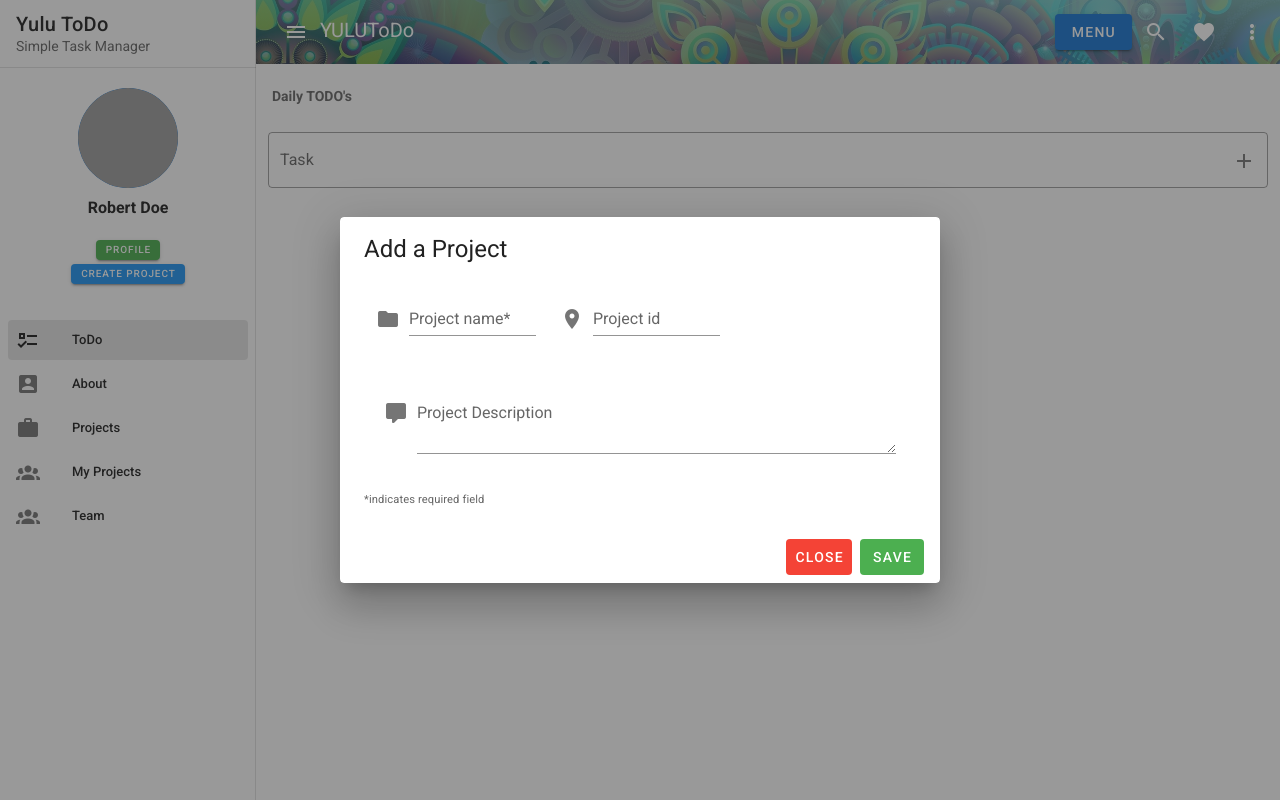
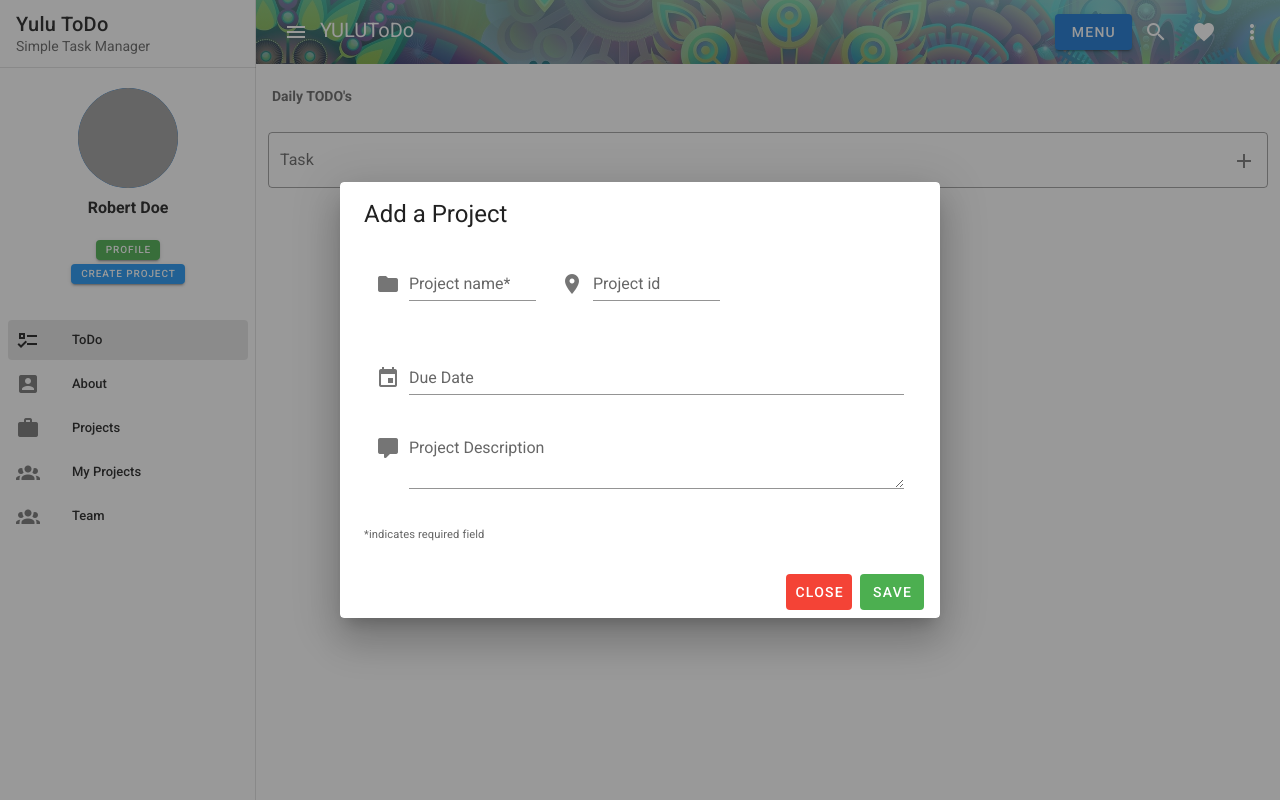
Before and after one commit to suthaharan/BasicVuetify, a Vue app in the folder vuetify-todo/: page / in a window 1280 px wide. Both pictures are taken after a click on the button "CREATE PROJECT". Built offline with nearby package versions, Linux system fonts and the light colour scheme; grey boxes are pictures that could not be loaded.

Commit message:
adding a calendar selection to form dropdown, date-fns yarn

```diff
--- a/vuetify-todo/package.json
+++ b/vuetify-todo/package.json
@@ -9,6 +9,7 @@
   },
   "dependencies": {
     "core-js": "^3.8.3",
+    "date-fns": "^2.29.3",
     "vue": "^2.6.14",
     "vue-router": "^3.5.1",
     "vuetify": "^2.6.0"
--- a/vuetify-todo/src/components/PopupProject.vue
+++ b/vuetify-todo/src/components/PopupProject.vue
@@ -1,18 +1,8 @@
 <template>
     <v-row justify="center">
-      <v-dialog
-        v-model="dialog"
-        persistent
-        max-width="600px"
-      >
+        <v-dialog v-model="dialog" persistent max-width="600px">
             <template v-slot:activator="{ on, attrs }">
-          <v-btn
-          x-small
-            color="info"
-            dark
-            v-bind="attrs"
-            v-on="on"
-          >
+                <v-btn x-small color="info" dark v-bind="attrs" v-on="on">
                     Create Project
                 </v-btn>
             </template>
@@ -23,37 +13,29 @@
                 <v-card-text>
                     <v-container>
                         <v-row>
-                <v-col cols="12"
-                  sm="6"
-                  md="4"
-                >
-                  <v-text-field
-                    label="Project name*"
-                    v-model="title"
-                    required prepend-icon="mdi-folder"
-                  ></v-text-field>
+                            <v-col cols="12" sm="6" md="4">
+                                <v-text-field label="Project name*" v-model="title" required prepend-icon="mdi-folder">
+                                </v-text-field>
                             </v-col>
-                <v-col cols="12"
-                  sm="6"
-                  md="4"
-                >
-                  <v-text-field
-                    v-model="id"
-                    label="Project id" prepend-icon="mdi-map-marker"
-                    hint="Unique Project ID"
-                  ></v-text-field>
+                            <v-col cols="12" sm="6" md="4">
+                                <v-text-field v-model="id" label="Project id" prepend-icon="mdi-map-marker"
+                                    hint="Unique Project ID"></v-text-field>
                             </v-col>
-                <v-col cols="12"
-                  sm="12"
-                  md="12"
-                >
-                <v-textarea
-                v-model="content"
-                prepend-icon="mdi-comment"
-                class="mx-2"
-                label="Project Description"
-                rows="2"
-                ></v-textarea>
+                            <v-col cols="12" sm="12" md="12">
+
+                                <v-menu v-model="menu2" :close-on-content-click="false" :nudge-right="40"
+                                    transition="scale-transition" offset-y min-width="auto">
+                                    <template v-slot:activator="{ on, attrs }">
+                                        <v-text-field :value="formattedDate" label="Due Date"
+                                            prepend-icon="mdi-calendar" readonly v-bind="attrs" v-on="on">
+                                        </v-text-field>
+                                    </template>
+                                    <v-date-picker v-model="due"></v-date-picker>
+                                </v-menu>
+
+                                <v-textarea v-model="content" prepend-icon="mdi-comment"
+                                    label="Project Description" rows="2"></v-textarea>
+
                             </v-col>
                         </v-row>
                     </v-container>
@@ -61,20 +43,10 @@
                 </v-card-text>
                 <v-card-actions>
                     <v-spacer></v-spacer>
-            <v-btn
-              color="white darken-1"
-              text
-              @click="dialog = false"
-              class="red"
-            >
+                    <v-btn color="white darken-1" text @click="dialog = false" class="red">
                         Close
                     </v-btn>
-            <v-btn
-              color="white darken-1"
-              text
-              @click="submit"
-              class="green"
-            >
+                    <v-btn color="white darken-1" text @click="submit" class="green">
                         Save
                     </v-btn>
                 </v-card-actions>
@@ -83,16 +55,28 @@
     </v-row>
 </template>
 <script>
+
+import format from "date-fns/format";
     export default {
         data: () => ({
             dialog: false,
             title: '',
             content: '',
-    id: ''
+            id: '',
+            due: null,
+            date: (new Date(Date.now() - (new Date()).getTimezoneOffset() * 60000)).toISOString().substr(0, 10),
+            menu: false,
+            modal: false,
+            menu2: false,
         }),
         methods: {
-    submit(){
+            submit() {
                 console.log(this.title, this.content)
+            }
+        },
+        computed:{
+            formattedDate(){
+                return this.due? format(new Date(this.due.replace(/-/g, '/')), 'do MMM YYY') : '';
             }
         }
     }
```
Also changed, not shown: 2 other files (tests, documents, lock files or other folders). Lines whose indentation alone changed are shown as unchanged.
